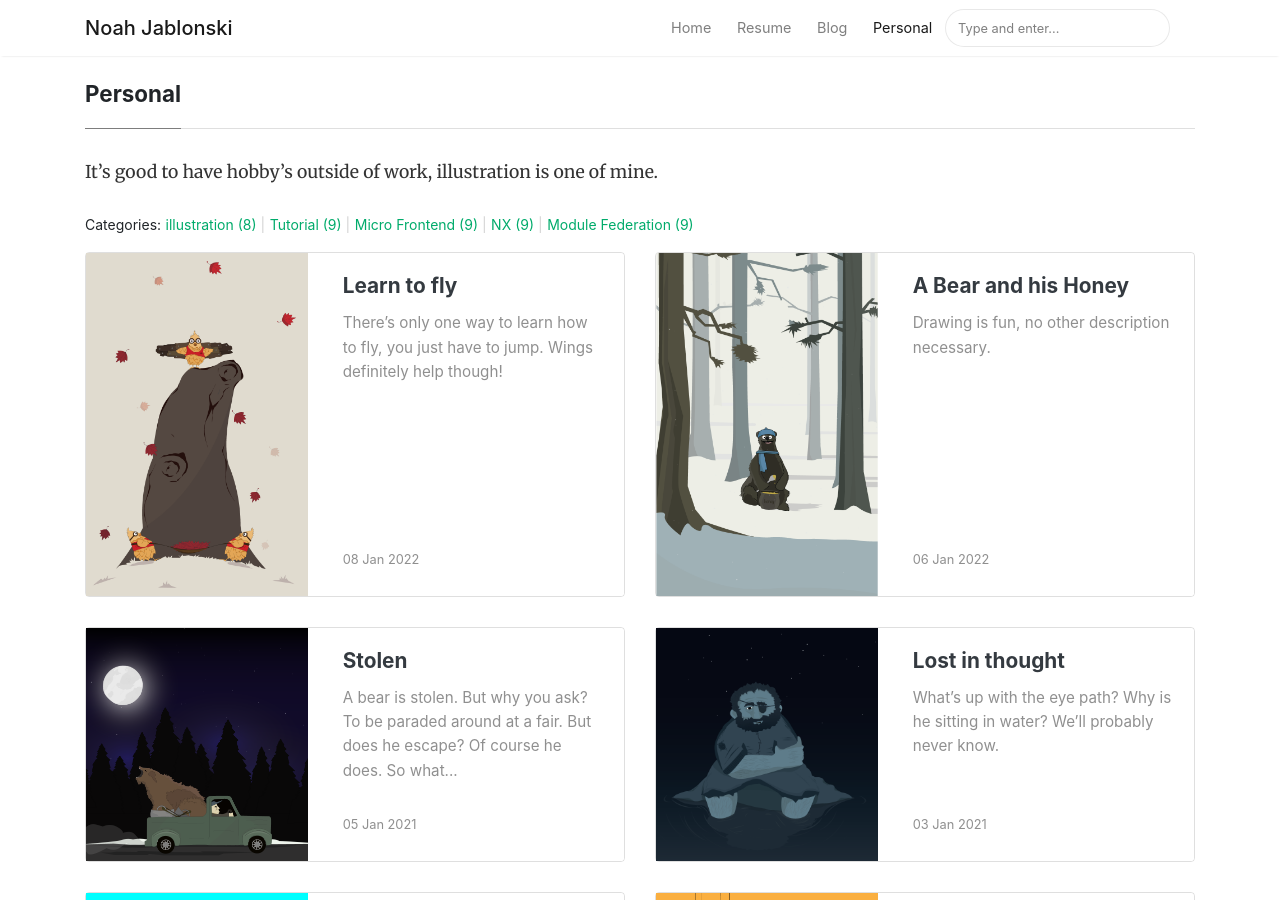
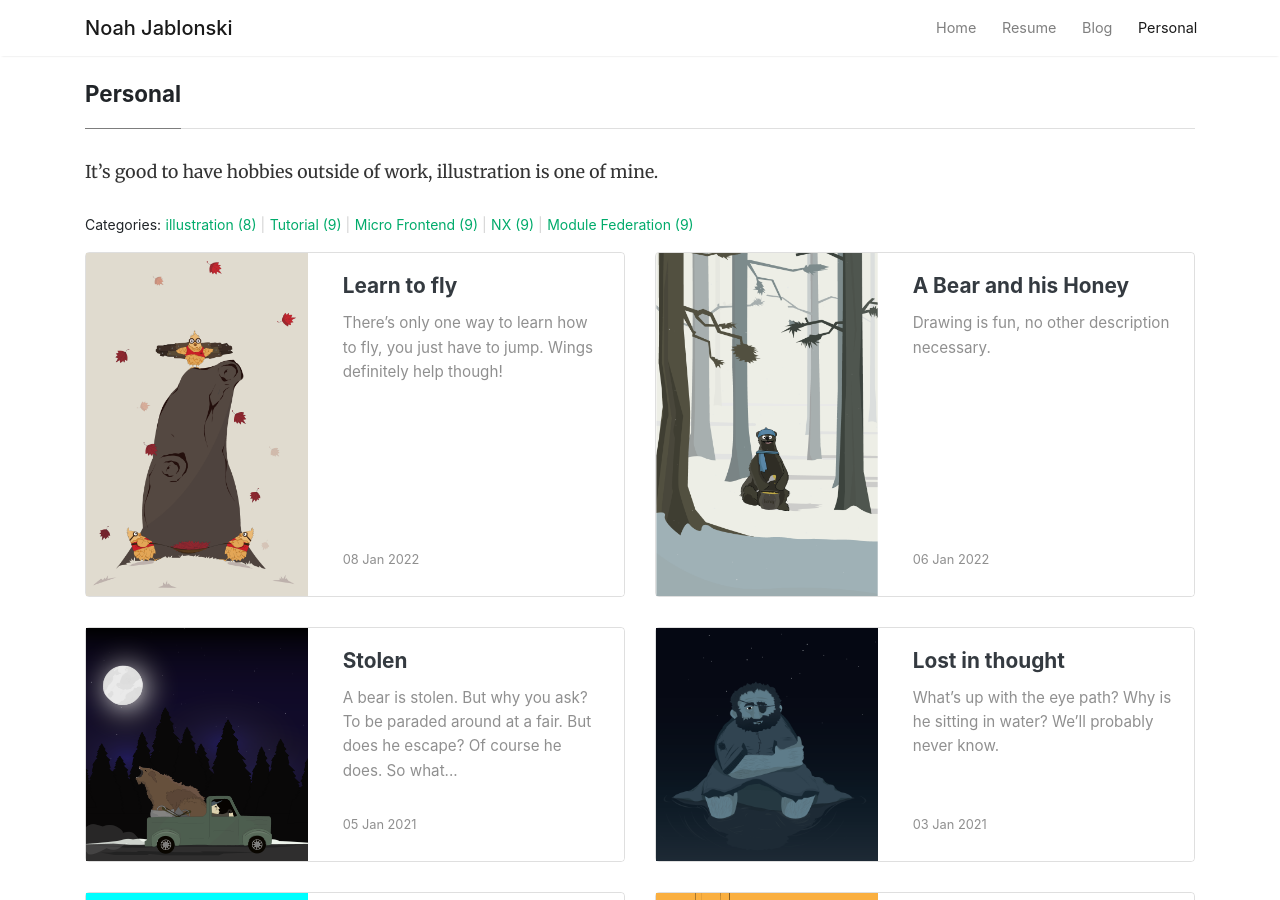
Before and after one commit to jablonnc/jablonnc.github.io, a Jekyll site: the page built from _pages/personal.md, in a window 1280 px wide and 900 px high. Built offline with Jekyll 4.4.1, drawn with Linux system fonts in a browser that asks for light colours; nearby versions of some CDN libraries.

Commit message:
[master]

```diff
--- a/_layouts/default.html
+++ b/_layouts/default.html
@@ -95,7 +95,7 @@ ga('send', 'pageview');
                 <a class="nav-link" href="{{ site.baseurl }}/personal">Personal</a>
                 </li>
 
-                {% include search-lunr.html %}
+                <!-- {% include search-lunr.html %} -->
 
             </ul>
 
--- a/_pages/personal.md
+++ b/_pages/personal.md
@@ -6,4 +6,4 @@ post-type: personal
 comments: true
 ---
 
-It's good to have hobby's outside of work, illustration is one of mine.
+It's good to have hobbies outside of work, illustration is one of mine.
```
